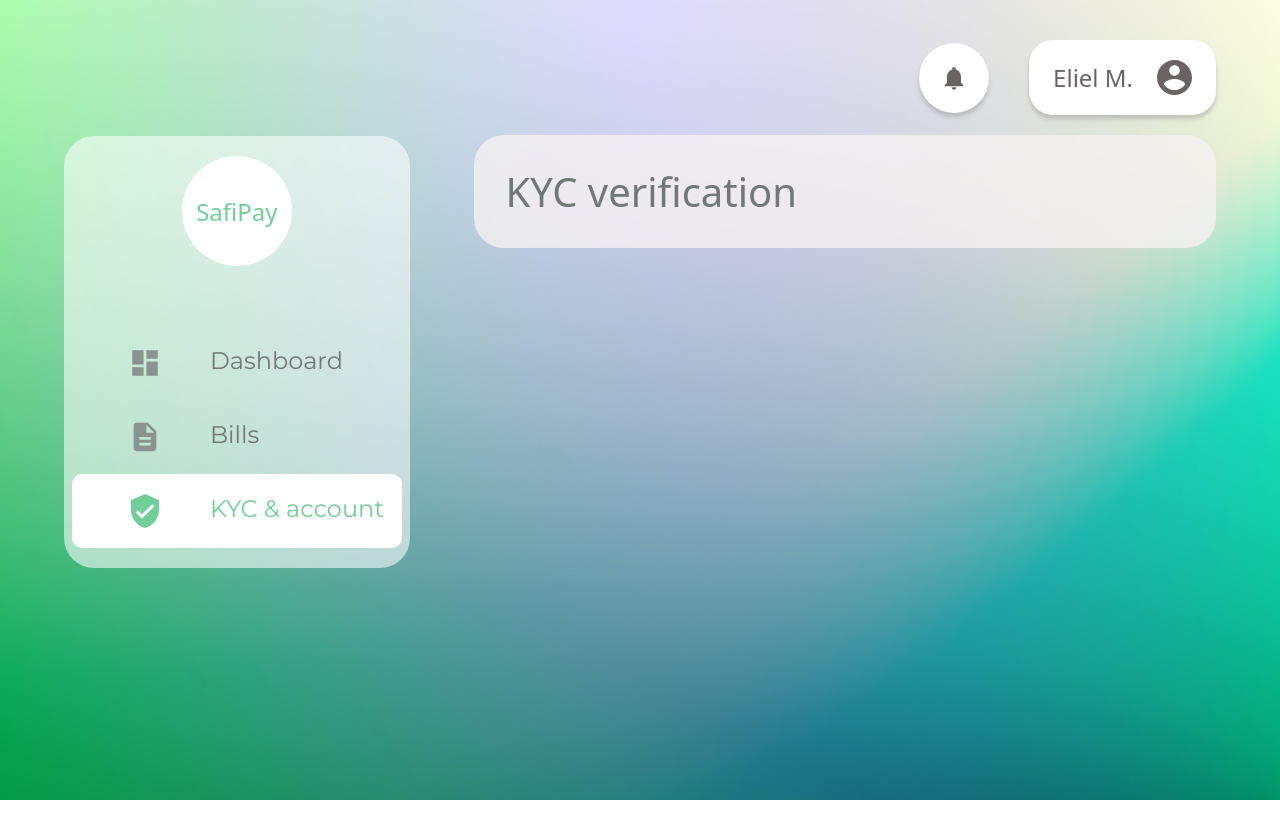
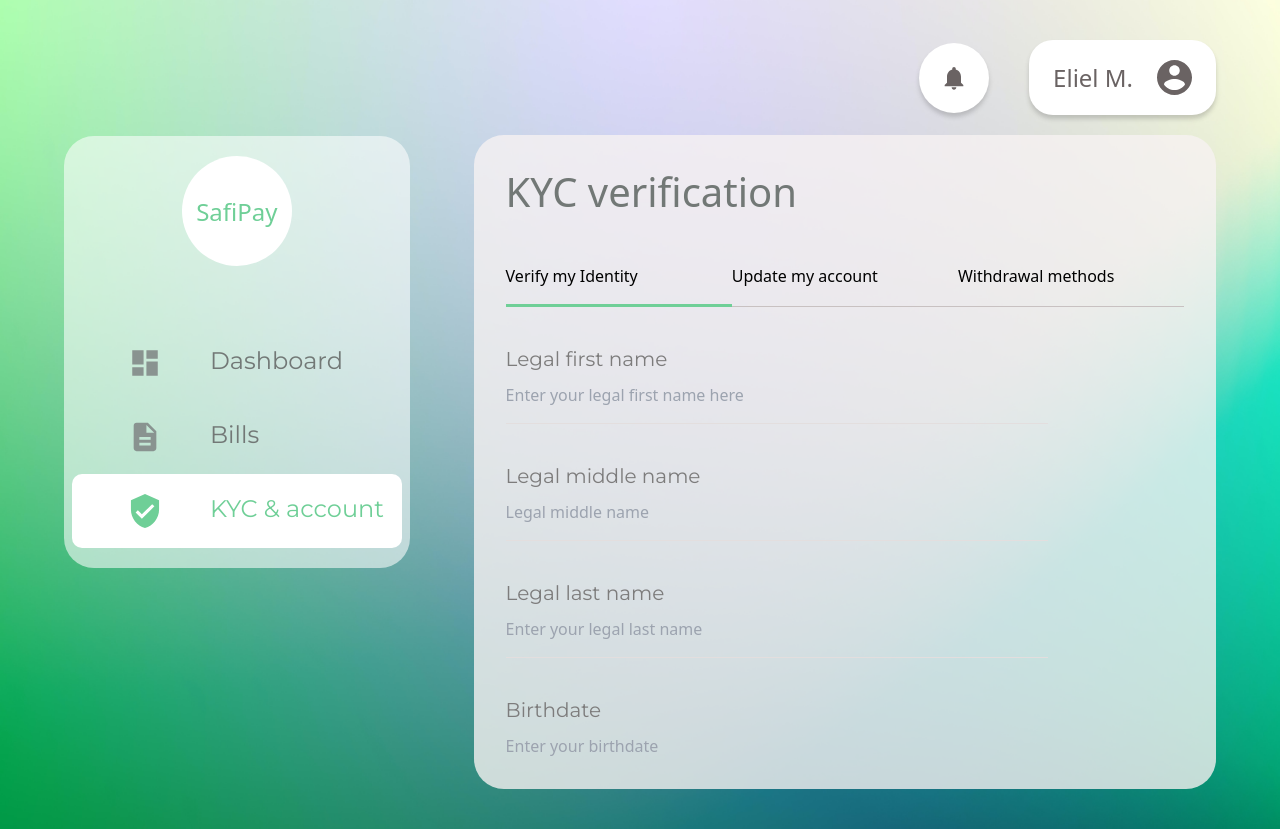
Before and after one commit to Foil-Engineering/safipay, a Next.js app: page / in a window 1280 px wide. Both pictures are taken after a click on the element "KYC & account". Before the commit the page ends 800 px from the top, so only its background shows below. Built offline with nearby package versions, Linux system fonts and the light colour scheme.

Commit message:
feat: prepare the kyc-flow ui

```diff
--- a/components/KYCDashboard.tsx
+++ b/components/KYCDashboard.tsx
@@ -1,9 +1,114 @@
+import { useState } from "react";
+import Button from "./shared/Button";
+import InputField from "./shared/InputField";
+
+enum KYCTabs {
+  VERIFY = "Verify my Identity",
+  UPDATE_ACCOUNT = "Update my account",
+  WITHDRAWAL = "Withdrawal methods",
+}
+
 const KYCDashboard = () => {
+  const [currentTab, setCurrentTab] = useState<KYCTabs>(KYCTabs.VERIFY);
+  const tabs = [KYCTabs.VERIFY, KYCTabs.UPDATE_ACCOUNT, KYCTabs.WITHDRAWAL];
+  const fields = [
+    {
+      placeholder: "Enter your legal first name here ",
+      label: "Legal first name",
+    },
+    { placeholder: "Legal middle name ", label: "Legal middle name" },
+    { placeholder: "Enter your legal last name ", label: "Legal last name" },
+    { placeholder: "Enter your birthdate ", label: "Birthdate" },
+    { placeholder: "Enter your place of birth ", label: "Place of birth" },
+    { placeholder: "Enter your nationality", label: "Nationality" },
+    { placeholder: "Enter your legal ID number", label: "ID number" },
+    {
+      placeholder: "Select the country of issue of your ID",
+      label: "Country of issue",
+    },
+    { placeholder: "Enter your address ", label: "Address line 1 " },
+    { placeholder: "Enter your city", label: "City" },
+    { placeholder: "Enter your state or province", label: "State/province" },
+    { placeholder: "Select your country", label: "Country" },
+  ];
+
+  const pwdFields = [
+    { placeholder: "Old password ", label: "Old password" },
+    { placeholder: "Enter the new password here", label: "New password" },
+    {
+      placeholder: "Re-type the new password here",
+      label: "Confirm new password",
+    },
+  ];
+
   return (
     <div className="kyc-tab-wrapper p-8">
       <div className="header">
         <h2>KYC verification</h2>
       </div>
+      <div className="flex flex-row w-full justify-between mt-12">
+        {tabs.map((t, i) => (
+          <p
+            key={i}
+            onClick={() => setCurrentTab(t)}
+            className={`${
+              currentTab === t ? "active" : ""
+            } tab pb-4 w-full cursor-pointer`}
+          >
+            {t}
+          </p>
+        ))}
+      </div>
+      {currentTab === KYCTabs.VERIFY ? (
+        <div className="w-4/5 form-content">
+          {fields.map((f, i) => (
+            <InputField
+              label={f.label}
+              key={i}
+              onTextChange={(t) => {}}
+              placeholder={f.placeholder}
+            />
+          ))}
+          <div className="id-photo-wrapper w-full flex justify-center items-center">
+            <p>Click here to add your ID</p>
+          </div>
+          <div className="py-4" />
+          <Button
+            label="SAVE"
+            icon="/assets/shared/save.svg"
+            width={170}
+            onClick={() => {}}
+            type="filled"
+          />
+        </div>
+      ) : currentTab === KYCTabs.UPDATE_ACCOUNT ? (
+        <div className="w-4/5">
+          <InputField
+            label="Your names"
+            placeholder="Enter your names"
+            onTextChange={(t) => {}}
+          />
+          <div className="py-4" />
+          <Button
+            label="SAVE"
+            icon="/assets/shared/save.svg"
+            width={170}
+            onClick={() => {}}
+            type="filled"
+          />
+          {pwdFields.map((f, i) => (
+            <InputField
+              label={f.label}
+              placeholder={f.placeholder}
+              onTextChange={(t) => {}}
+            />
+          ))}
+          <div className="py-4" />
+          <Button label="SAVE" width={170} onClick={() => {}} type="filled" />
+        </div>
+      ) : (
+        <></>
+      )}
     </div>
   );
 };
--- a/components/shared/Button.tsx
+++ b/components/shared/Button.tsx
@@ -33,7 +33,7 @@ const Button: FC<SharedButtonProps> = (props) => {
           <p className="btn-label">{label}</p>
         </a>
       ) : (
-        <span
+        <button
           className={`${type}-btn ${primary ? "primary" : ""} ${
             !width ? "full" : `w${width}`
           } btn flex flex-row items-center justify-center ${
@@ -47,7 +47,7 @@ const Button: FC<SharedButtonProps> = (props) => {
             <></>
           )}
           <p className="btn-label">{label}</p>
-        </span>
+        </button>
       )}
     </>
   );
--- a/styles/global/_input.scss
+++ b/styles/global/_input.scss
@@ -7,6 +7,7 @@
     padding: 0 0 16px;
     outline: none;
     width: 100% !important;
+    background-color: transparent;
   }
 
   .input-label {
--- a/styles/pages/home.scss
+++ b/styles/pages/home.scss
@@ -23,6 +23,44 @@
     line-height: 29px;
     color: #6a6363;
   }
+}
+
+.kyc-tab-wrapper {
+  .tab {
+    border-bottom: 1px solid #c8c1c1;
+  }
+
+  .active.tab {
+    border-bottom: 3px solid #6fcf97;
+  }
+
+  .id-photo-wrapper {
+    background: #ababab;
+    border-radius: 20px;
+    height: 370px;
+
+    p {
+      font-family: "Montserrat";
+      font-style: normal;
+      font-weight: 400;
+      font-size: 20px;
+      line-height: 24px;
+      text-align: center;
+      color: #ffffff;
+      width: 30%;
+    }
+  }
+}
+
+.form-content::-webkit-scrollbar {
+  display: none;
+}
+
+.form-content {
+  max-height: calc(100vh - 350px);
+  overflow-y: auto;
+  -ms-overflow-style: none;
+  scrollbar-width: none;
 }
 
 .bills-dash,
```
